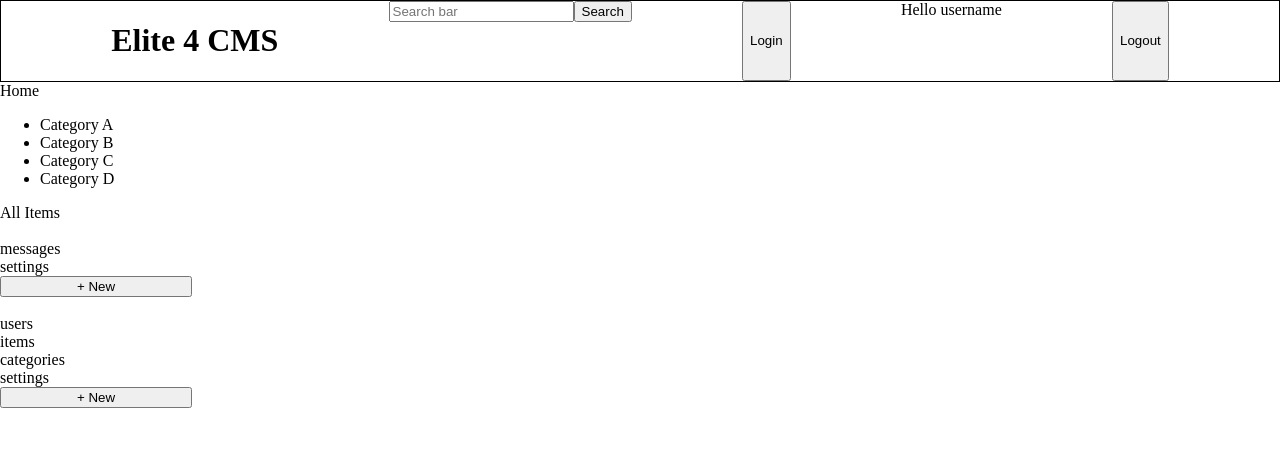
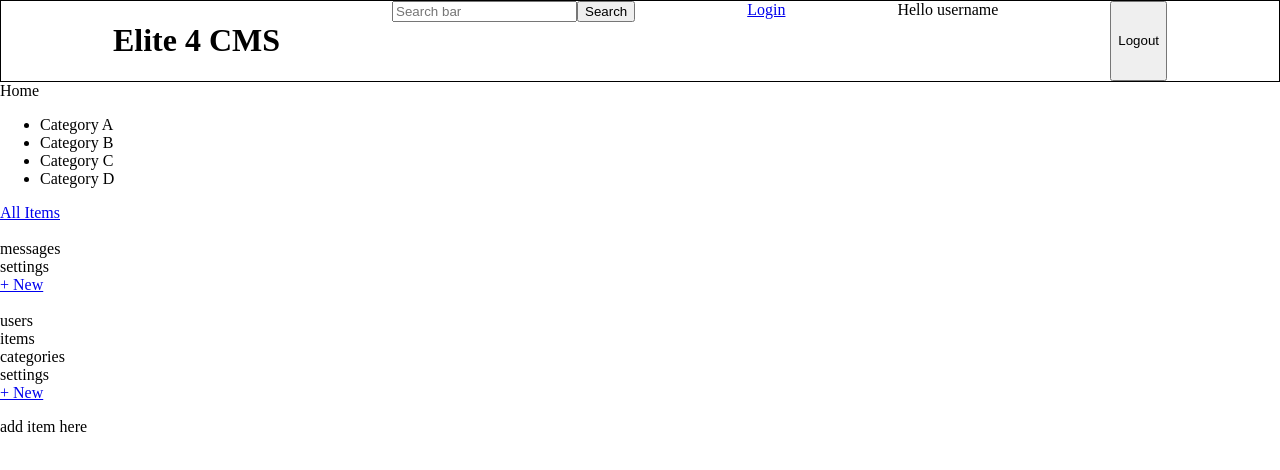
Before and after one commit to supahkenneh/consume-more-stuff-frontend, an Angular app: page /additem in a window 1280 px wide. Before the commit this address led to /. Shown: the top 470 px of the page. Built offline with nearby package versions, Linux system fonts and the light colour scheme.

Commit message:
login, additem, home pages

```diff
--- a/src/app/components/header/header.component.html
+++ b/src/app/components/header/header.component.html
@@ -4,7 +4,7 @@
     <input type="text" placeholder="Search bar">
     <button class="search-button">Search</button>
   </form>
-  <button class="login-button">Login</button>
+  <a routerLink="login">Login</a>
   <div class="welcome-message">Hello username</div>
   <button class="logout-button">Logout</button>
 </div>
--- a/src/app/components/sidebar/sidebar.component.html
+++ b/src/app/components/sidebar/sidebar.component.html
@@ -1,6 +1,6 @@
 <div class="sidebar-container">
   <!-- these will be a tags later -->
-  <div routerLink="/" id="home-link">Home</div>
+  <div routerLink="" id="home-link">Home</div>
   <!-- no-auth user view -->
   <div class="category-container">
     <ul>
@@ -10,17 +10,17 @@
       <li>Category D</li>
     </ul>
   </div>
-  <div class="all">All Items</div>
+  <a routerLink="">All Items</a>
   <br>
   <!-- auth user new/edit item view -->
   <div>messages</div>
   <div>settings</div>
-  <button>+ New</button>
+  <a routerLink="additem">+ New</a>
   <br>
   <!-- admin home view -->
   <div>users</div>
   <div>items</div>
   <div>categories</div>
   <div>settings</div>
-  <button>+ New</button>
+  <a routerLink="additem">+ New</a>
 </div>
--- /dev/null
+++ b/src/app/pages/additem/additem.component.html
@@ -0,0 +1 @@
+<p>add item here</p>
--- /dev/null
+++ b/src/app/pages/additem/additem.component.ts
@@ -0,0 +1,14 @@
+import { Component } from '@angular/core';
+import { Router } from '@angular/router';
+
+@Component({
+  templateUrl: './additem.component.html',
+  styleUrls: ['./additem.component.scss']
+})
+
+export class AddItemComponent {
+
+  constructor(
+    private router: Router
+  ) { }
+}
--- /dev/null
+++ b/src/app/pages/login/login.component.html
@@ -0,0 +1 @@
+<p>login</p>
--- /dev/null
+++ b/src/app/pages/login/login.component.ts
@@ -0,0 +1,14 @@
+import { Component } from '@angular/core';
+import { Router } from '@angular/router';
+
+@Component({
+  templateUrl: './login.component.html',
+  styleUrls: ['./login.component.scss']
+})
+
+export class LoginComponent {
+
+  constructor(
+    private router: Router
+  ) { }
+}
```
Also changed, not shown: src/app/app.module.ts (+8 -2 lines), src/app/pages/additem/additem.component.scss (added), src/app/pages/login/login.component.scss (added), src/app/pages/settings/settings.component.html (added), src/app/pages/settings/settings.component.scss (added), src/app/pages/settings/settings.component.ts (added).
